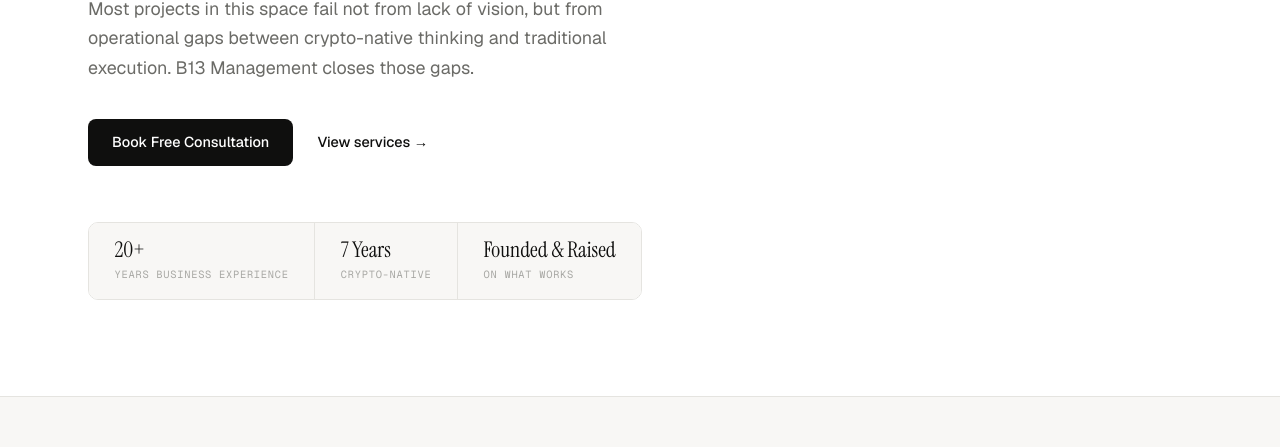
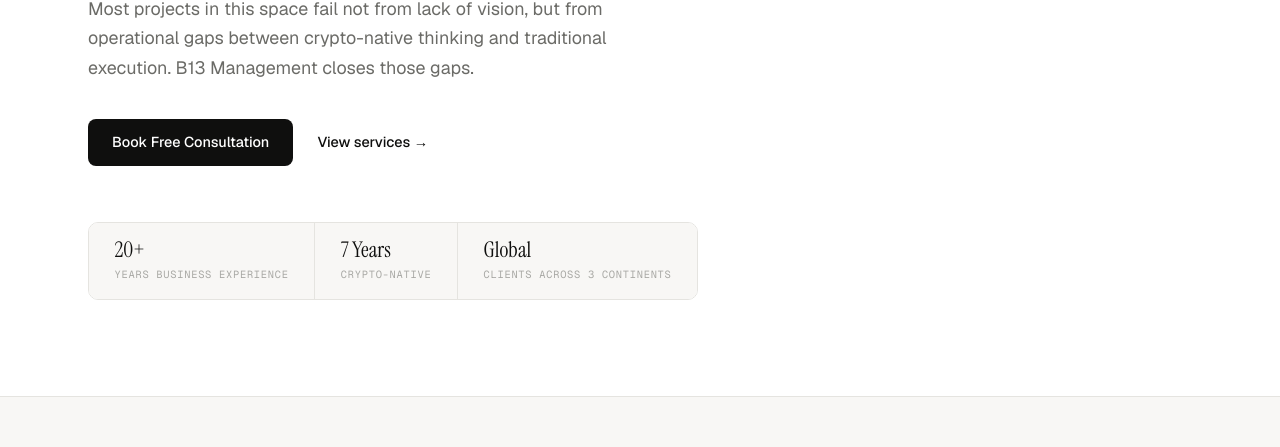
Before and after one commit to rooz-ops/b13mgmt, a plain HTML site: page index.html in a window 1280 px wide. Shown: the part 353-800 px from the top of the page. Drawn offline with nearby package versions, Linux system fonts and the light colour scheme.

Commit message:
Update index.html

```diff
--- a/index.html
+++ b/index.html
@@ -847,8 +847,8 @@
           <div class="hero-stat-label">Crypto-native</div>
         </div>
         <div class="hero-stat" role="listitem">
-          <div class="hero-stat-value">Founded &amp; Raised</div>
-          <div class="hero-stat-label">On what works</div>
+            <div class="hero-stat-value">Global</div>
+            <div class="hero-stat-label">Clients across 3 continents</div>
         </div>
       </div>
     </div>
```
